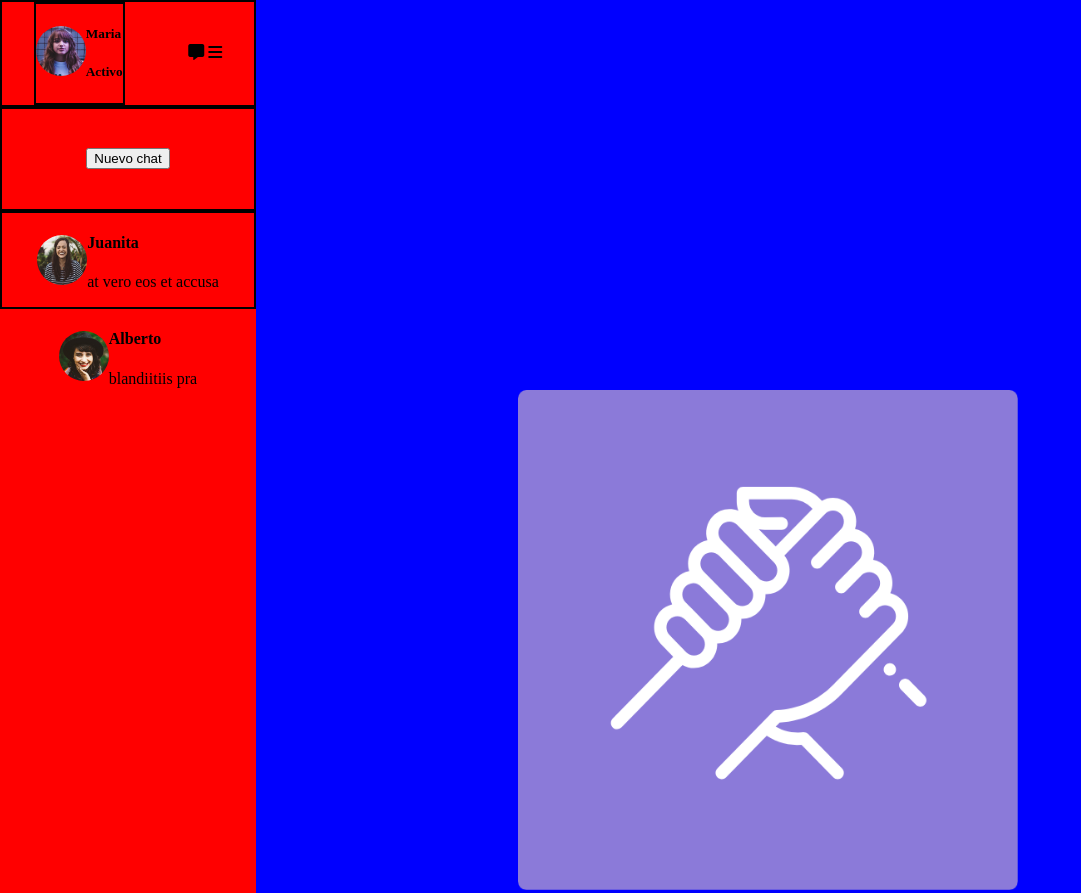
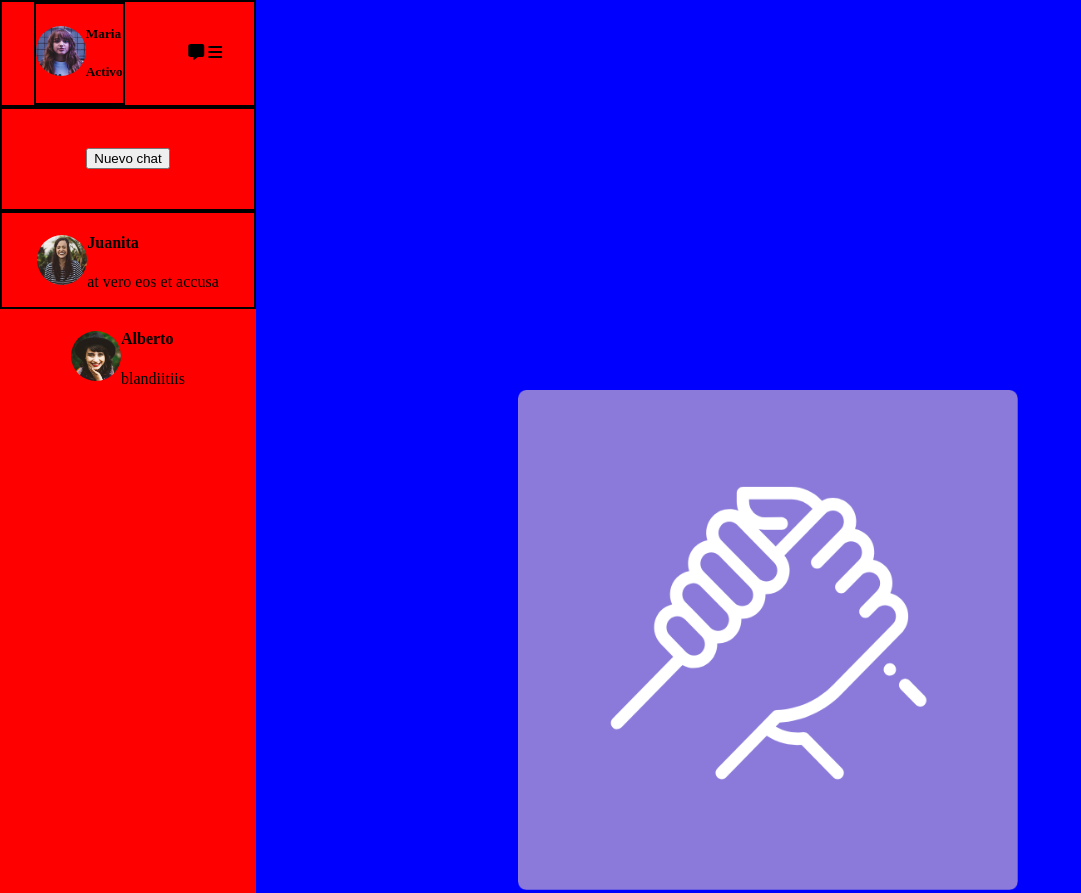
Before and after one commit to lsilva-93/flexbox1, a plain HTML site: page index.html in a window 1280 px wide. Shown: the top 893 px of the page, without its empty margins (0-1081 px from the left). Drawn offline with Linux system fonts and the light colour scheme.

Commit message:
subida de archiv

```diff
--- a/index.html
+++ b/index.html
@@ -41,7 +41,7 @@
                 <img src="./assets/img/Screen Shot 2018-11-28 at 15.28.04.jpg" alt="">
                 <div class="texto-chat1">
                     <h4>Alberto</h4>
-                    <p>blandiitiis pra</p>
+                    <p>blandiitiis</p>
                 </div>
 
 
```
